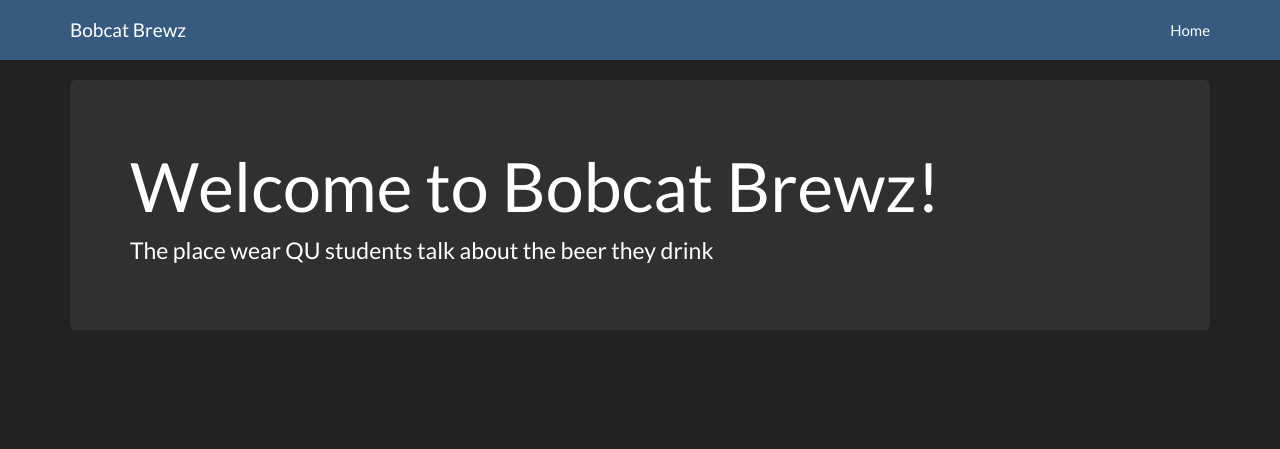
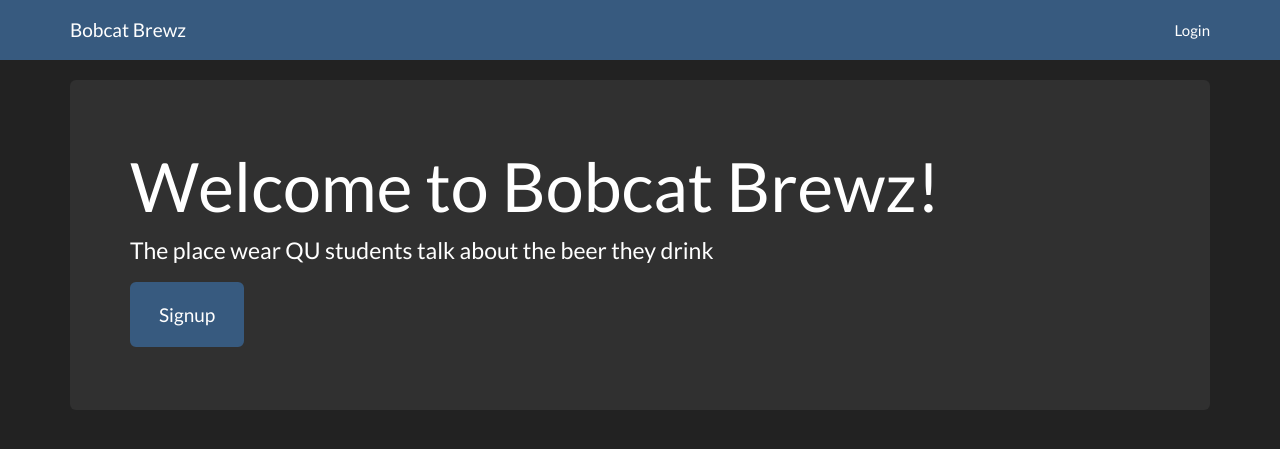
Before and after one commit to sbjohnson/BobcatBrewz, a Django app: page / in a window 1280 px wide. Shown: the top 449 px of the page. Run offline with Django 3.2, Linux system fonts and the light colour scheme; some libraries are stand-ins or nearby versions.

Commit message:
Add user authentication

```diff
--- a/bobcatbrewz/settings.py
+++ b/bobcatbrewz/settings.py
@@ -36,6 +36,8 @@ ALLOWED_HOSTS = []
 # Application definition
 
 INSTALLED_APPS = (
+    'registration',
+    'django.contrib.sites',
     'django.contrib.admin',
     'django.contrib.auth',
     'django.contrib.contenttypes',
@@ -43,6 +45,7 @@ INSTALLED_APPS = (
     'django.contrib.messages',
     'django.contrib.staticfiles',
     'core',
+
 )
 
 MIDDLEWARE_CLASSES = (
@@ -114,3 +117,6 @@ USE_TZ = True
 STATIC_URL = '/static/'
 STATICFILES_DIRS = (os.path.join(MAIN_DIR, 'static'),)
 STATIC_ROOT = 'staticfiles'
+LOGIN_URL = '/user/login'
+LOGIN_REDIRECT_URL ='/'
+SITE_ID = 1
--- a/core/urls.py
+++ b/core/urls.py
@@ -3,4 +3,6 @@ from.views import *
 
 urlpatterns = patterns('',
     url(r'^$', Home.as_view(), name='home'),
+    url(r'^user/', include('registration.backends.simple.urls')),
+    url(r'^user/', include('django.contrib.auth.urls')),
 )
--- a/requirements.txt
+++ b/requirements.txt
@@ -2,6 +2,7 @@ Django==1.8.6
 argparse==1.2.1
 dj-database-url==0.3.0
 dj-static==0.0.6
+django-registration-redux==1.2
 django-toolbelt==0.0.1
 gunicorn==19.4.1
 psycopg2==2.6.1
--- a/templates/base.html
+++ b/templates/base.html
@@ -23,7 +23,11 @@
             </div>
             <div id="navbar" class="navbar-collapse collapse">
                 <ul class="nav navbar-nav navbar-right">
-                  <li><a href="#">Home</a></li>
+                  {% if user.is_authenticated %}
+                    <li><a href="{% url 'auth_logout' %}">Logout</a></li>
+                    {% else %}
+                    <li><a href="{url 'auth_login' %}">Login</a></li>
+                    {% endif %}
                 </ul>
             </div>
         </div>
--- a/templates/home.html
+++ b/templates/home.html
@@ -1,7 +1,14 @@
 {% extends "base.html" %}
 {% block content %}
+{% if user.is_authenticated %}
+<div class="jumbotron">
+    <h1> Welcome back! Give us a new review!</h1>
+</div>
+{% else %}
 <div class="jumbotron">
     <h1>Welcome to Bobcat Brewz!</h1>
     <p>The place wear QU students talk about the beer they drink</p>
+    <p><a class="btn btn-lg btn-primary" href="{% url 'registration_register' %}">Signup</a></p>
 </div>
+{% endif %}
 {% endblock %}
```
